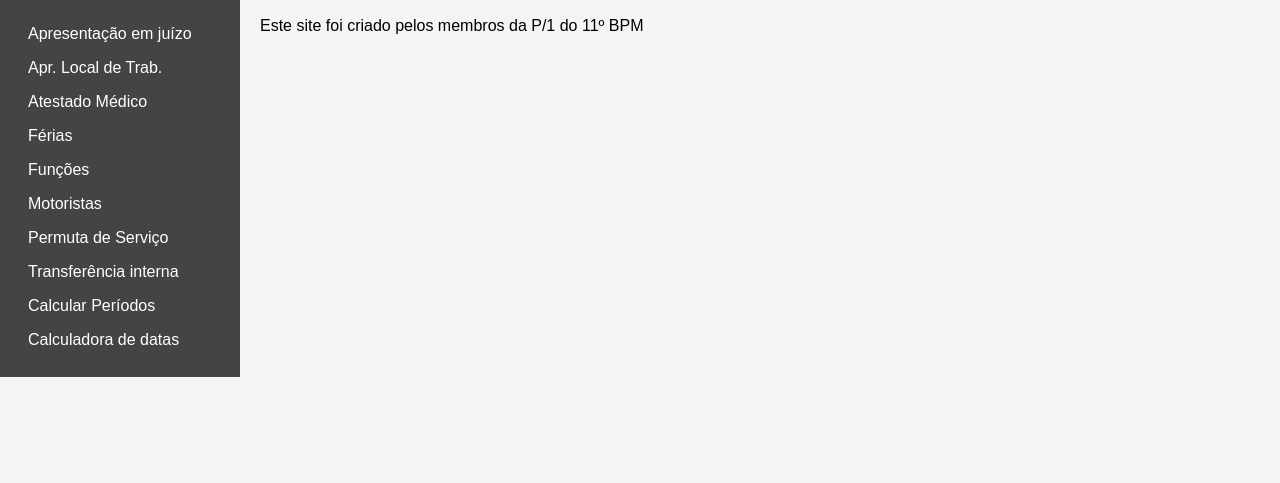
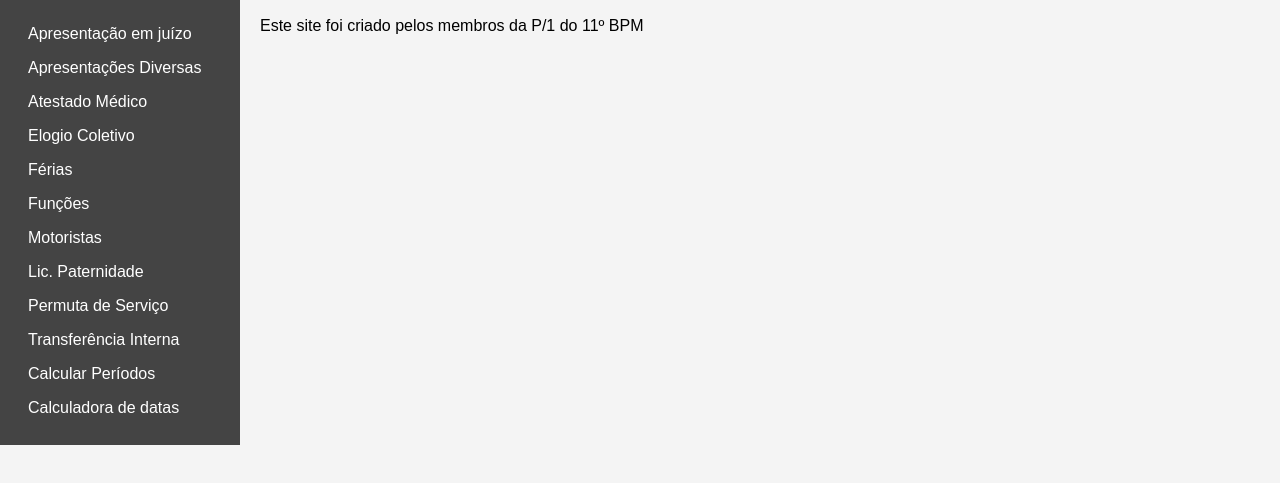
Before and after one commit to WDiangeles/Site-de-Notas, a plain HTML site: page index.html in a window 1280 px wide. Shown: the part 171-654 px from the top of the page. Drawn offline with Linux system fonts and the light colour scheme.

Commit message:
Update Menus

```diff
--- a/index.html
+++ b/index.html
@@ -19,13 +19,15 @@
             <h2>Notas</h2>
             <ul>
                 <li><a src="./Juizo2Oficio/index.html" onclick="carregarPagina('./Juizo2Oficio/index.html')">Apresentação em juízo</a></li>
-                 <li><a src="#" onclick="carregarPagina('#')">Apr. Local de Trab.</a></li>
-                <li><a src="#" onclick="carregarPagina('#')">Atestado Médico</a></li>
+                 <li><a src="./Apresentações/index.html" onclick="carregarPagina('./Apresentações/index.html')">Apresentações Diversas</a></li>
+                <li><a src="./DispMedica Concessao/index.html" onclick="carregarPagina('./DispMedica Concessao/index.html')">Atestado Médico</a></li>
+                <li><a src="./ElogioColet/index.html" onclick="carregarPagina('./ElogioColet/index.html')">Elogio Coletivo</a></li>
                  <li><a src="./Ferias/index.html" onclick="carregarPagina('./Ferias/index.html')">Férias</a></li>
                 <li><a src="./Função/index.html" href="#" onclick="carregarPagina('./Função/index.html')">Funções</a></li>
                 <li><a src="./Motorista/index.html" onclick="carregarPagina('./Motorista/index.html')">Motoristas</a></li>
+                <li><a src="./Paternidade/index.html" onclick="carregarPagina('./Paternidade/index.html')">Lic. Paternidade</a></li>
                 <li><a src="./Permuta/index.html" onclick="carregarPagina('./Permuta/index.html')">Permuta de Serviço</a></li>
-                 <li><a src="#" onclick="carregarPagina('#')">Transferência interna</a></li>
+                 <li><a src="./Transf Interna/index.html" onclick="carregarPagina('./Transf Interna/index.html')">Transferência Interna</a></li>
                 <li><a src="https://alpha01abs.github.io/CalculadoraPeriodos/" onclick="carregarPagina('https://alpha01abs.github.io/CalculadoraPeriodos/')">Calcular Períodos</a></li>
 
                 <li><a src="https://alpha01abs.github.io/CalcularDatas/" onclick="carregarPagina('https://alpha01abs.github.io/CalcularDatas/')">Calculadora de datas</a></li>
```
